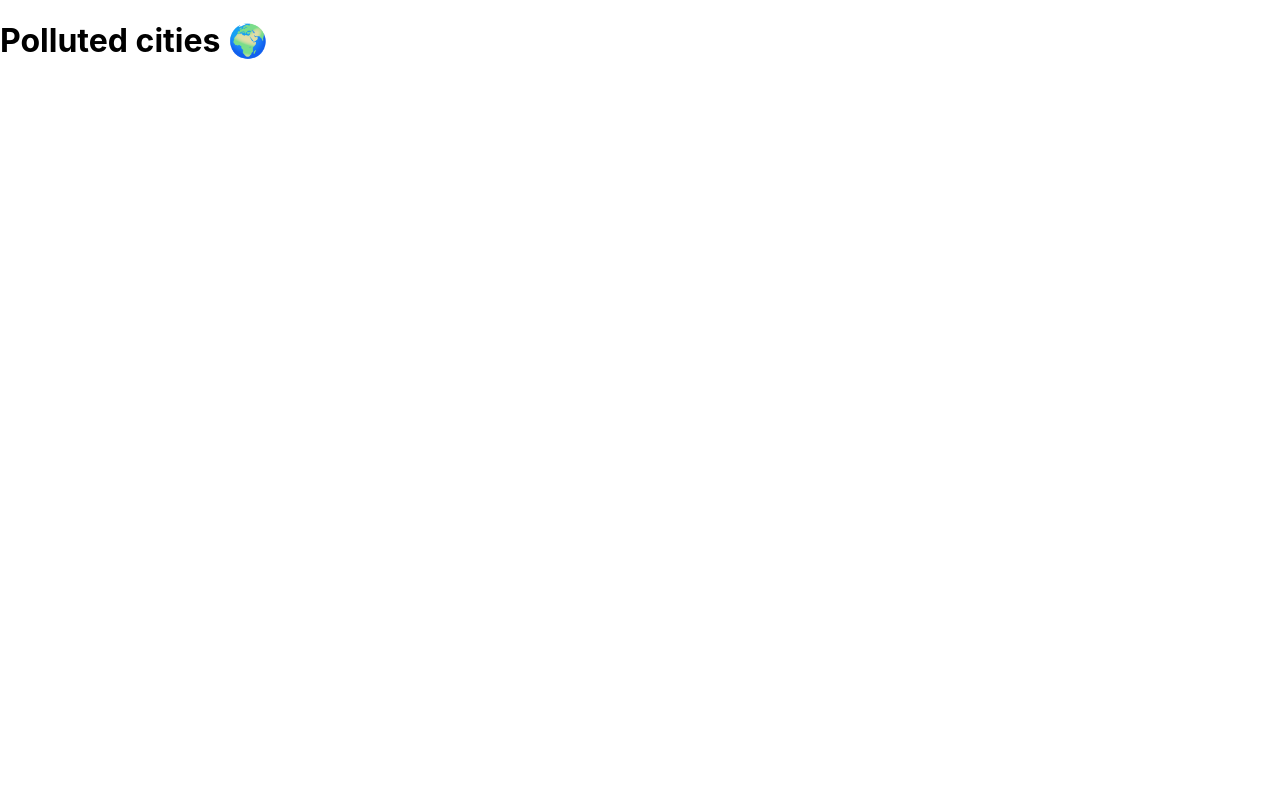
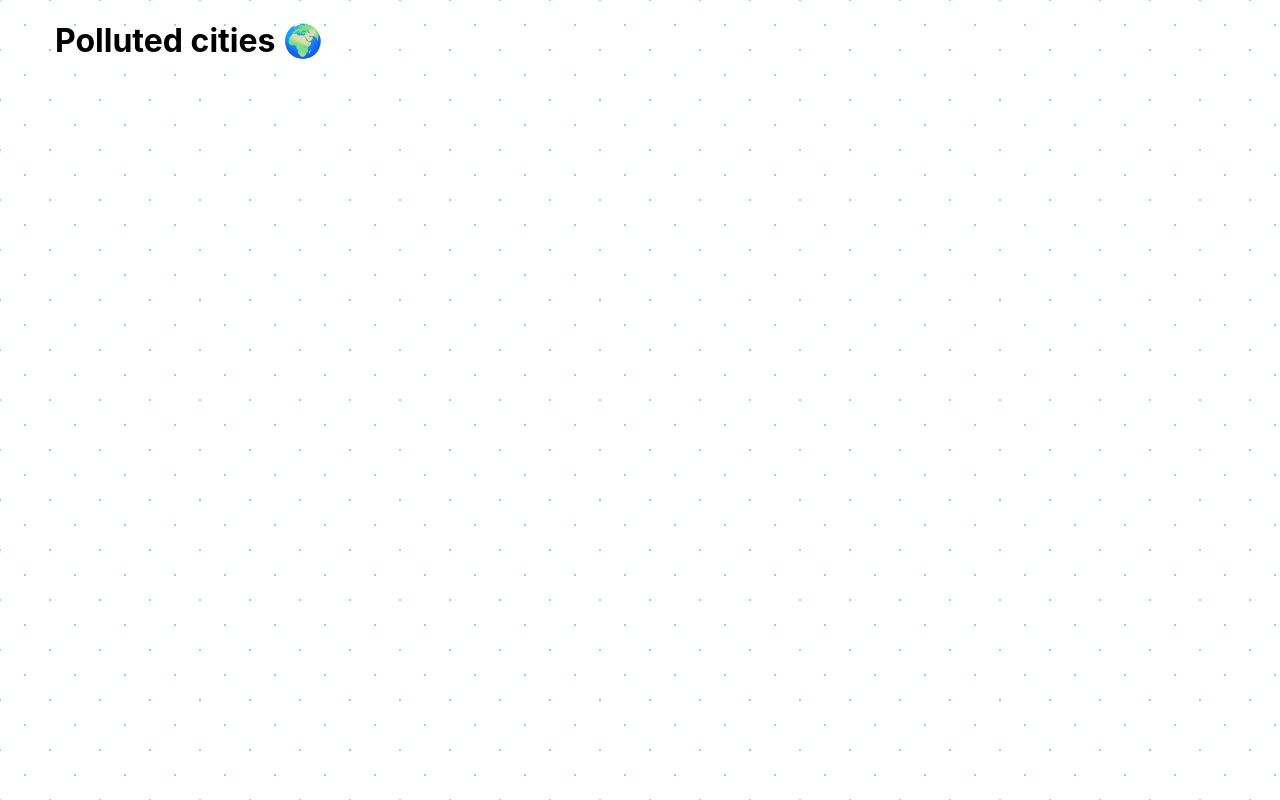
Before and after one commit to jmaciasfelix/polluted-europe, a React (Create React App) app in the folder front/: page / in a window 1280 px wide. Built offline with nearby package versions, Linux system fonts and the light colour scheme.

Commit message:
Create a radial background

```diff
--- a/front/src/App.js
+++ b/front/src/App.js
@@ -1,8 +1,14 @@
 import React from "react";
 import PropTypes from "prop-types";
 //pages
-import Home from "./pages/Home";
+import { Home } from "./pages/Home";
+//components
+import { Layout } from "./components/Layout";
 
-const App = () => <Home />;
+const App = () => (
+  <Layout>
+    <Home />
+  </Layout>
+);
 
 export default App;
--- /dev/null
+++ b/front/src/components/Layout/index.js
@@ -0,0 +1,21 @@
+import React from "react";
+import styled from "styled-components";
+
+const Container = styled.div`
+  padding-right: 15px;
+  padding-left: 15px;
+  margin-right: auto;
+  margin-left: auto;
+
+  @media (min-width: 768px) {
+    width: 750px;
+  }
+  @media (min-width: 992px) {
+    width: 970px;
+  }
+  @media (min-width: 1200px) {
+    width: 1170px;
+  }
+`;
+
+export const Layout = ({ children }) => <Container>{children}</Container>;
--- a/front/src/index.css
+++ b/front/src/index.css
@@ -1,13 +1,26 @@
+:root {
+  --color-primary: #09f;
+  --color-background: #0099ff70;
+}
+
 body {
   margin: 0;
-  font-family: -apple-system, BlinkMacSystemFont, 'Segoe UI', 'Roboto', 'Oxygen',
-    'Ubuntu', 'Cantarell', 'Fira Sans', 'Droid Sans', 'Helvetica Neue',
+  padding: 0;
+  font-family: -apple-system, BlinkMacSystemFont, "Segoe UI", "Roboto", "Oxygen",
+    "Ubuntu", "Cantarell", "Fira Sans", "Droid Sans", "Helvetica Neue",
     sans-serif;
   -webkit-font-smoothing: antialiased;
   -moz-osx-font-smoothing: grayscale;
+  background-image: radial-gradient(
+      var(--color-background) 1px,
+      transparent 1px
+    ),
+    radial-gradient(var(--color-background) 1px, transparent 1px);
+  background-position: 0 0, 25px 25px;
+  background-size: 50px 50px;
 }
 
 code {
-  font-family: source-code-pro, Menlo, Monaco, Consolas, 'Courier New',
+  font-family: source-code-pro, Menlo, Monaco, Consolas, "Courier New",
     monospace;
 }
--- a/front/src/pages/Home/index.js
+++ b/front/src/pages/Home/index.js
@@ -3,9 +3,7 @@ import PropTypes from "prop-types";
 //hooks
 import { usePollutedCities } from "../../hooks/usePollutedCities";
 
-const Home = () => {
+export const Home = () => {
   const [pollutedCities] = usePollutedCities();
   return <h1>Polluted cities 🌍</h1>;
 };
-
-export default Home;
```
Also changed, not shown: 1 other file (tests, documents, lock files or other folders).
